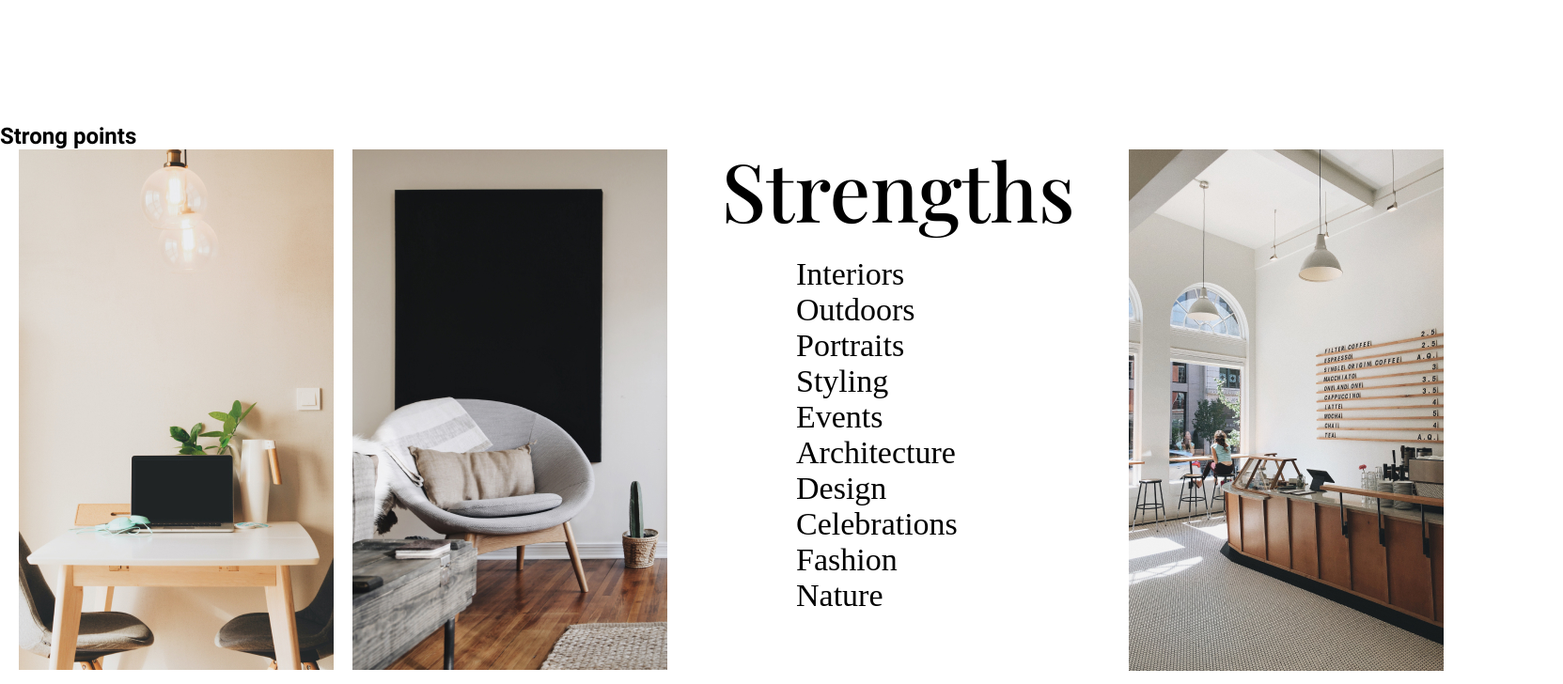
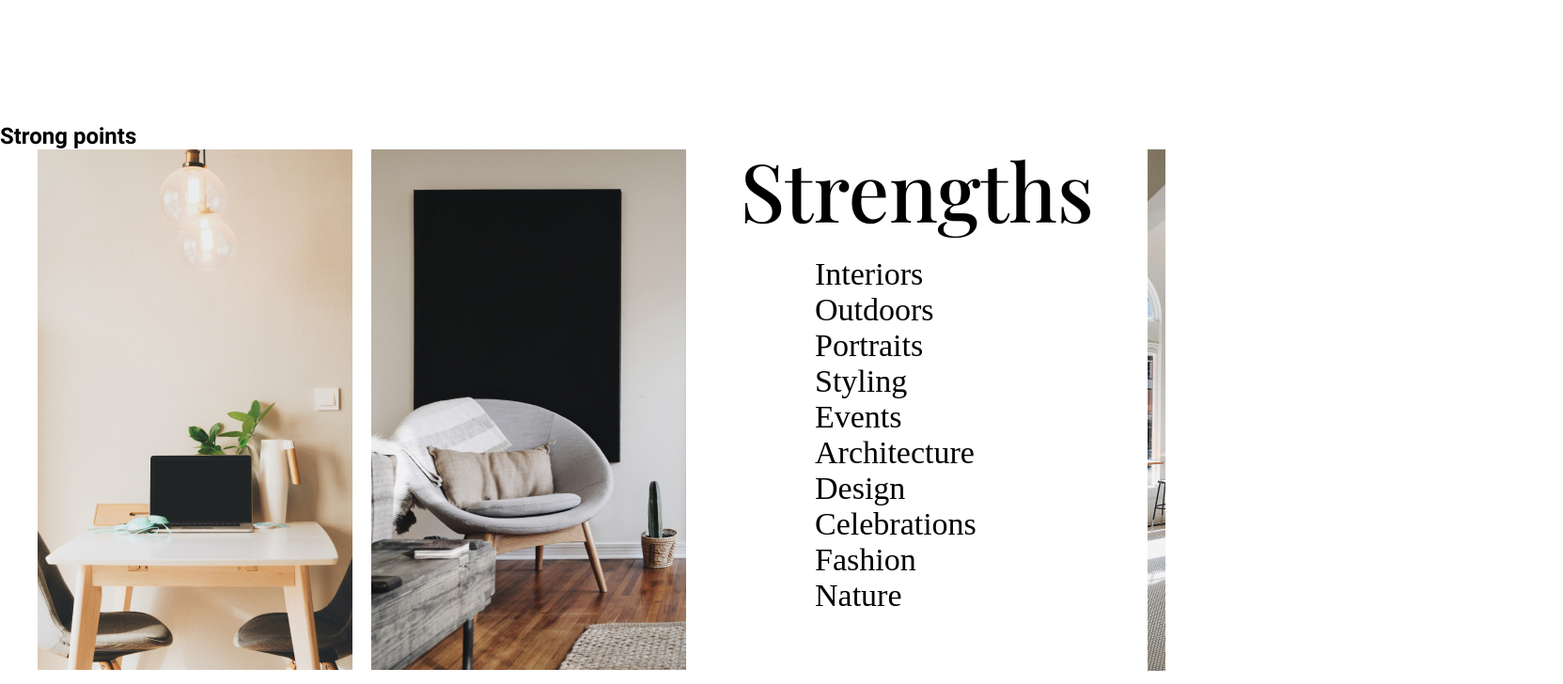
Before and after one commit to serjikko/otus-css-kononenko, a plain HTML site: page index.html in a window 1280 px wide. Shown: the part 3407-4135 px from the top of the page at 94% size, 1663 px wide, since content can reach past the window. Drawn offline with nearby package versions, Linux system fonts and the light colour scheme; a web font is replaced by a local one.

Commit message:
добавил overflow и поддержку flex

```diff
--- a/style/style.css
+++ b/style/style.css
@@ -496,7 +496,7 @@
 }
 
 .desingners{
-  /* overflow-x: scroll; */
+   overflow-x: auto;
 }
 
 .desingner-gallery{
@@ -537,9 +537,14 @@ align-items: end;
 }
 
  .strongPoints-gallery-img{
-  height: 440px;
-  width: 335px;
-
+  /* height: 440px;
+  width: 335px; */
+  display: -webkit-box;
+  display: -ms-flexbox;
+  display: flex;
+  margin: 0 20px;
+  gap: 20px;
+  overflow-x: auto;
 
 }
 
@@ -581,6 +586,7 @@ align-items: end;
     display: grid;
     grid-gap: 20px;
     grid-template-columns: repeat(2, 335px) 451px 335px;
+    overflow-x: auto;
   }
 
 
```
